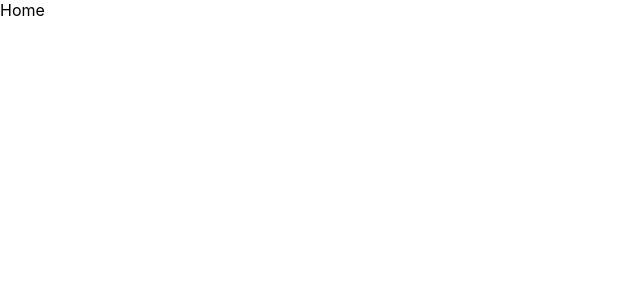
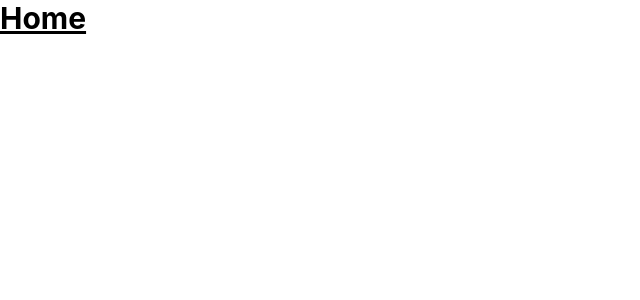
Before and after one commit to K0l4s/ute-shop, a React (Create React App) app in the folder front-end/: page / in a window 1280 px wide. Shown: the top 300 px of the page, without its empty margins (0-640 px from the left). Built offline with nearby package versions, Linux system fonts and the light colour scheme.

Commit message:
install + setup tailwindcss

```diff
--- a/front-end/package.json
+++ b/front-end/package.json
@@ -41,5 +41,8 @@
       "last 1 firefox version",
       "last 1 safari version"
     ]
+  },
+  "devDependencies": {
+    "tailwindcss": "^3.4.10"
   }
 }
--- a/front-end/src/index.css
+++ b/front-end/src/index.css
@@ -11,3 +11,7 @@ code {
   font-family: source-code-pro, Menlo, Monaco, Consolas, 'Courier New',
     monospace;
 }
+
+@tailwind base;
+@tailwind components;
+@tailwind utilities;
--- /dev/null
+++ b/front-end/src/pages/home/Home.tsx
@@ -0,0 +1,11 @@
+import React from 'react'
+
+type Props = {}
+
+const Home = (props: Props) => {
+  return (
+    <div>Home</div>
+  )
+}
+
+export default Home
--- a/front-end/src/router/Router.tsx
+++ b/front-end/src/router/Router.tsx
@@ -7,7 +7,7 @@ const Router = (props: Props) => {
   return (
     <>
     <Routes>
-      <Route path="/" element={<div>Home</div>} />
+      <Route path="/" element={<h1 className='text-3xl font-bold underline'>Home</h1>} />
     </Routes>
     </>
   )
--- /dev/null
+++ b/front-end/tailwind.config.js
@@ -0,0 +1,10 @@
+/** @type {import('tailwindcss').Config} */
+module.exports = {
+  content: [
+    "./src/**/*.{js,jsx,ts,tsx}",
+  ],
+  theme: {
+    extend: {},
+  },
+  plugins: [],
+}
```
Also changed, not shown: 1 other file (tests, documents, lock files or other folders).
